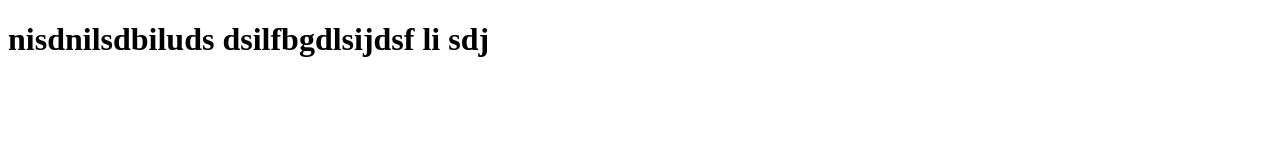
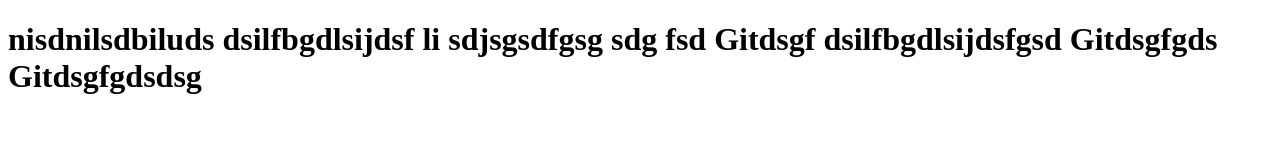
Before and after one commit to IlkhomKarimov/learn-git, a plain HTML site: page index.html in a window 1280 px wide. Drawn offline with Linux system fonts and the light colour scheme.

Commit message:
add paragraph to a code

```diff
--- a/index.html
+++ b/index.html
@@ -6,6 +6,14 @@
     <title>Git website</title>
 </head>
 <body>
-    <h1>nisdnilsdbiluds dsilfbgdlsijdsf li sdj</h1>
+    <h1>nisdnilsdbiluds dsilfbgdlsijdsf li sdjsgsdfgsg
+        sdg
+        fsd
+        Gitdsgf
+        dsilfbgdlsijdsfgsd
+        Gitdsgfgds
+        Gitdsgfgdsdsg
+
+    </h1>
 </body>
 </html>
```
